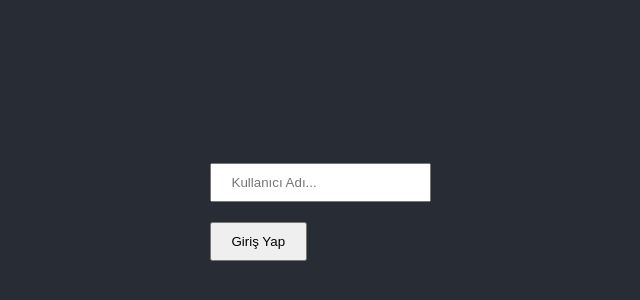
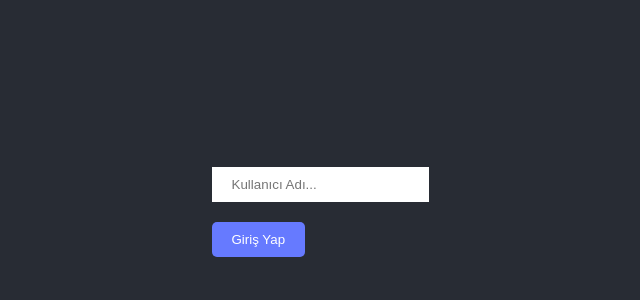
Before and after one commit to metehanmutlu/react-chatapp, a React (Create React App) app in the folder client/: page / in a window 1280 px wide. Shown: the part 178-478 px from the top of the page, without its empty margins (320-960 px from the left). Built offline with nearby package versions, Linux system fonts and the light colour scheme; no server answers.

Commit message:
chatappat

```diff
--- a/client/src/api/socketApi.js
+++ b/client/src/api/socketApi.js
@@ -5,7 +5,7 @@ let socket;
 export const init = () => {
     console.log('Connecting....');
 
-    socket = io('/', {
+    socket = io('http://localhost:19916', {
         transports: ['websocket']
     });
 
--- a/client/src/components/Chat/Chat.css
+++ b/client/src/components/Chat/Chat.css
@@ -100,6 +100,7 @@ li {
     border-radius: 5px;
     display: flex;
     align-items: center;
+    justify-content: center;
     cursor: pointer;
 }
 
@@ -123,6 +124,7 @@ li {
     border-radius: 5px;
     display: flex;
     align-items: center;
+    justify-content: center;
     cursor: pointer;
 }
 
@@ -143,9 +145,13 @@ li {
     display: flex;
     align-items: flex-start;
     flex-direction: column;
-    width: 300px;
+    max-width: 300px;
     margin: 10px 5px 15px;
     padding: 0px 8px 8px 8px;
+    word-break: break-all;
+
+    font-size: 12px;
+
 }
 
 .msgDetail {
@@ -155,7 +161,7 @@ li {
 
 .userName {
     color: var(--dark-color);
-    font-size: small;
+    /* font-size: small; */
     /* margin-right: 245px; */
     padding-right: 5px;
     cursor: pointer;
@@ -163,12 +169,12 @@ li {
 
 .date {
     color: gray;
-    font-size: small;
+    /* font-size: small; */
 }
 
 .msgContent {
     color: black;
-    font-size: small;
+    /* font-size: small; */
     font-weight: 500;
 }
 
@@ -188,12 +194,7 @@ li {
     padding: 15px 20px;
 }
 
-.input form input {
-    width: 700px;
-}
-
-.input form input {
-    resize: none;
+.textInput {
     width: 409px;
     padding: 10px 15px;
 }
@@ -218,3 +219,30 @@ li {
 }
 
 /* Input */
+
+@media screen and (max-width: 400px) {
+    body {
+        font-size: 10px;
+    }
+
+    .chatApp {
+        width: 390px
+    }
+
+    .message {
+        width: 190px;
+    }
+
+    .usersDetail li {
+
+    }
+
+    .message {
+        font-size: 10px;
+    }
+
+    .textInput {
+        width: 200px;
+        padding: 10px 15px;
+    }
+}
--- a/client/src/components/Header/Header.jsx
+++ b/client/src/components/Header/Header.jsx
@@ -11,7 +11,7 @@ function Header() {
         <div className="header">
             <div className="logo">
                 <i className="fa-solid fa-message"></i>
-                <span>Chat App</span>
+                <span>ChatAppat</span>
             </div>
             <div className="leave">
                 <button onClick={() => {
--- a/client/src/components/Input/Input.jsx
+++ b/client/src/components/Input/Input.jsx
@@ -1,7 +1,7 @@
-import React from 'react'
+import React from 'react';
 
 
-function Input({_sendMessage, msg, setMsg}) {
+function Input({ _sendMessage, msg, setMsg }) {
     return (
         <div className="input">
             <form onSubmit={_sendMessage}>
@@ -10,6 +10,7 @@ function Input({_sendMessage, msg, setMsg}) {
                     value={msg}
                     onChange={(e) => { setMsg(e.target.value) }}
                     placeholder='Message...'
+                    className='textInput'
                 />
                 <button className='sendBtn' type='submit'>
                     <i className="fa-solid fa-paper-plane"></i>
--- a/client/src/components/Login/Login.css
+++ b/client/src/components/Login/Login.css
@@ -1,7 +1,13 @@
-button {
+.loginBtn {
     padding: 10px 20px;
+    background: #667aff;
+    border: none;
+    border-radius: 5px;
+    color: white;
 }
 
-input {
+.loginInput {
     padding: 10px 20px;
+    border: none;
+    /* border-radius: 5px; */
 }
--- a/client/src/components/Login/Login.jsx
+++ b/client/src/components/Login/Login.jsx
@@ -43,6 +43,7 @@ function Login() {
                     onChange={form.handleChange}
                     onBlur={form.handleBlur}
                     placeholder='Kullanıcı Adı...'
+                    className='loginInput'
                 />
                 {/* {form.errors.email && form.touched.email && <div style={{ color: 'tomato' }}>{form.errors.email}</div>} */}
                 <br />
@@ -56,7 +57,7 @@ function Login() {
                 /> */}
                 {/* {form.errors.password && form.touched.password && <div style={{ color: 'tomato' }}>{form.errors.password}</div>} */}
                 <br />
-                <button type="submit">Giriş Yap</button>
+                <button className='loginBtn' type="submit">Giriş Yap</button>
                 <br />
                 {/* <code>{JSON.stringify(form.values)}</code> */}
                 <br />
```
Also changed, not shown: 13 other files (tests, documents, lock files or other folders).
